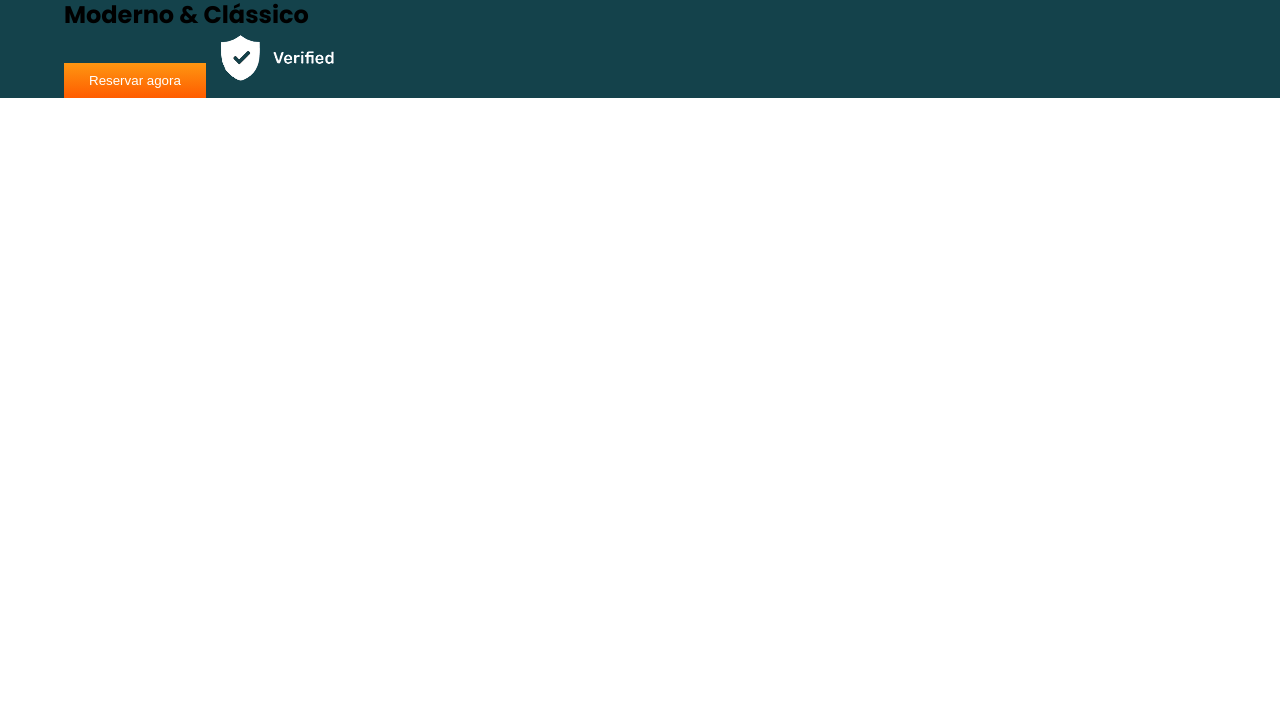
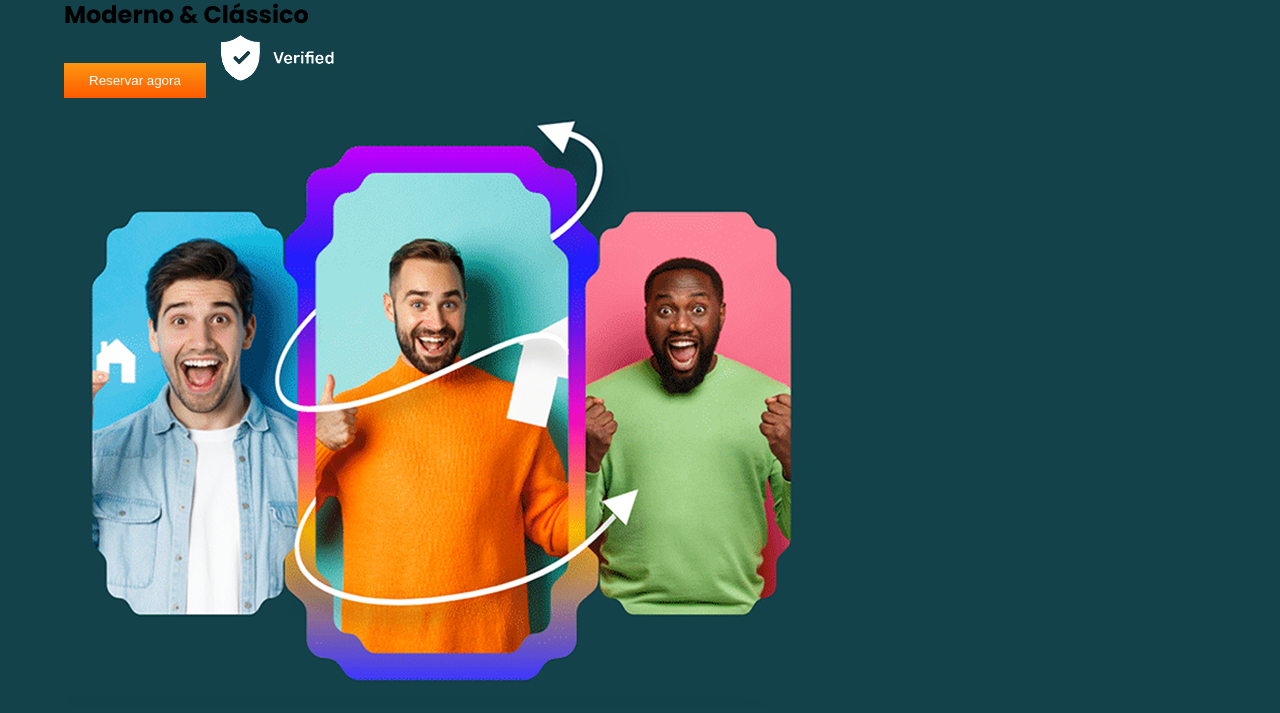
Before and after one commit to CarolinaMCF/siteresponsivo, a plain HTML site: page index.html in a window 1280 px wide. Shown: the part 136-849 px from the top of the page. Before the commit the page ends 800 px from the top, so only its background shows below. Drawn offline with Linux system fonts and the light colour scheme.

Commit message:
imagem principal

```diff
--- a/index.html
+++ b/index.html
@@ -41,6 +41,11 @@
                     </div>
                 </div>
                 <!-- end main text -->
+                <!-- main img -->
+                <div class="main-img">
+                    <img src="img/img1.png" alt="3 homens sorrindo">
+                </div>
+                <!-- end main img -->
             </div>
         </main>
         <!-- end main -->
```
